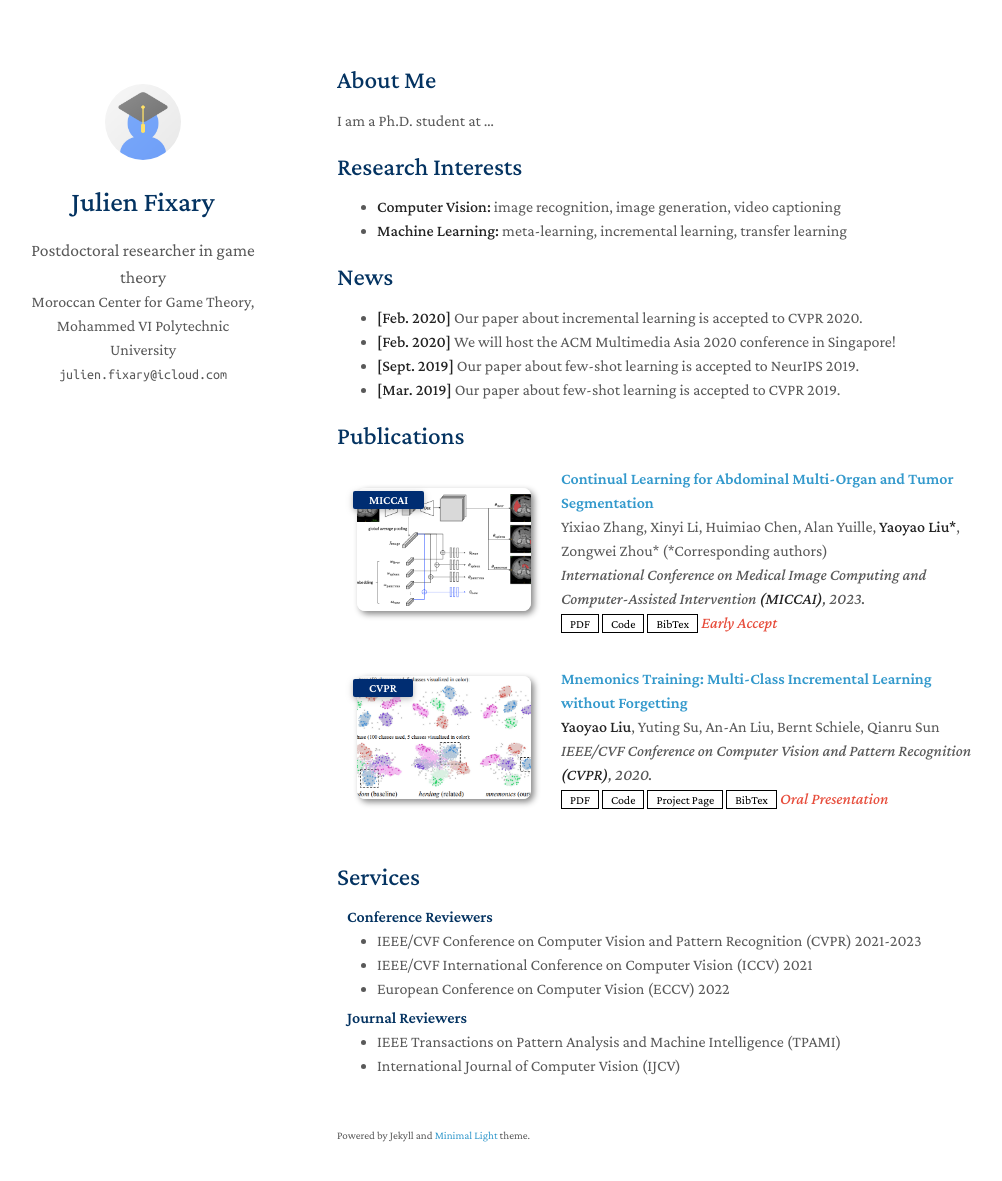
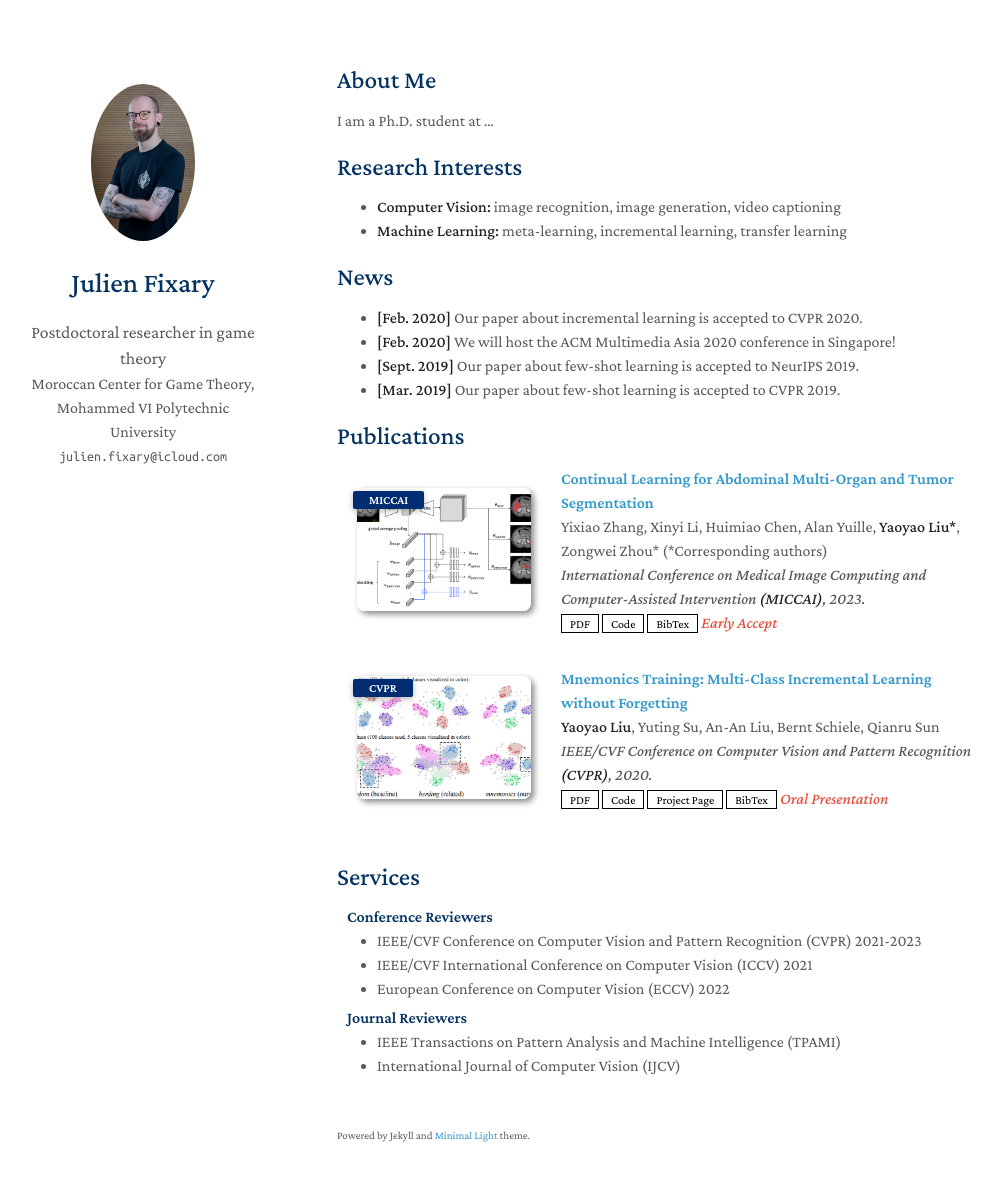
Before and after one commit to julienfixary/julienfixary.github.io, a Jekyll site: the page built from index.md, in a window 1280 px wide and 1216 px high. Shown: the top 1181 px of the window, without its empty margins (133-1135 px from the left). Built offline with Jekyll 4.4.1, drawn with Linux system fonts in a browser that asks for light colours; a style sheet for code colours, icons or effects is not loaded; our own code applies the rules of GitHub Pages for plain Markdown files.

Commit message:
Update _config.yml

```diff
--- a/_config.yml
+++ b/_config.yml
@@ -20,7 +20,7 @@ email: julien.fixary@icloud.com
 
 # Images (e.g., your profile picture and your website's favicon)
 # "favicon" and "favicon_dark" are used for the light and dark modes, respectively.
-avatar: ./assets/img/avatar.png
+avatar: ./assets/img/julien_fixary_avatar.png
 favicon: ./assets/img/favicon.png
 favicon_dark: ./assets/img/favicon-dark.png
 
```
